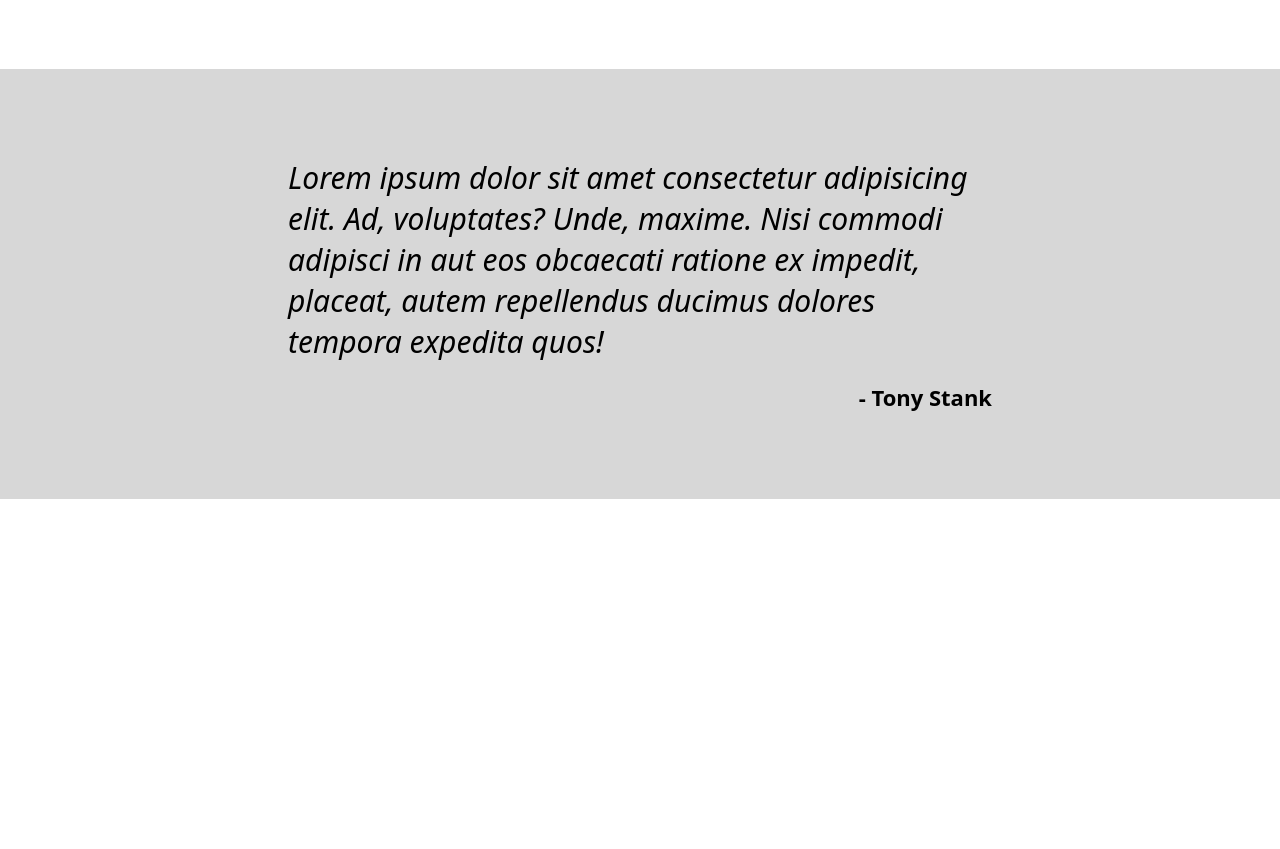
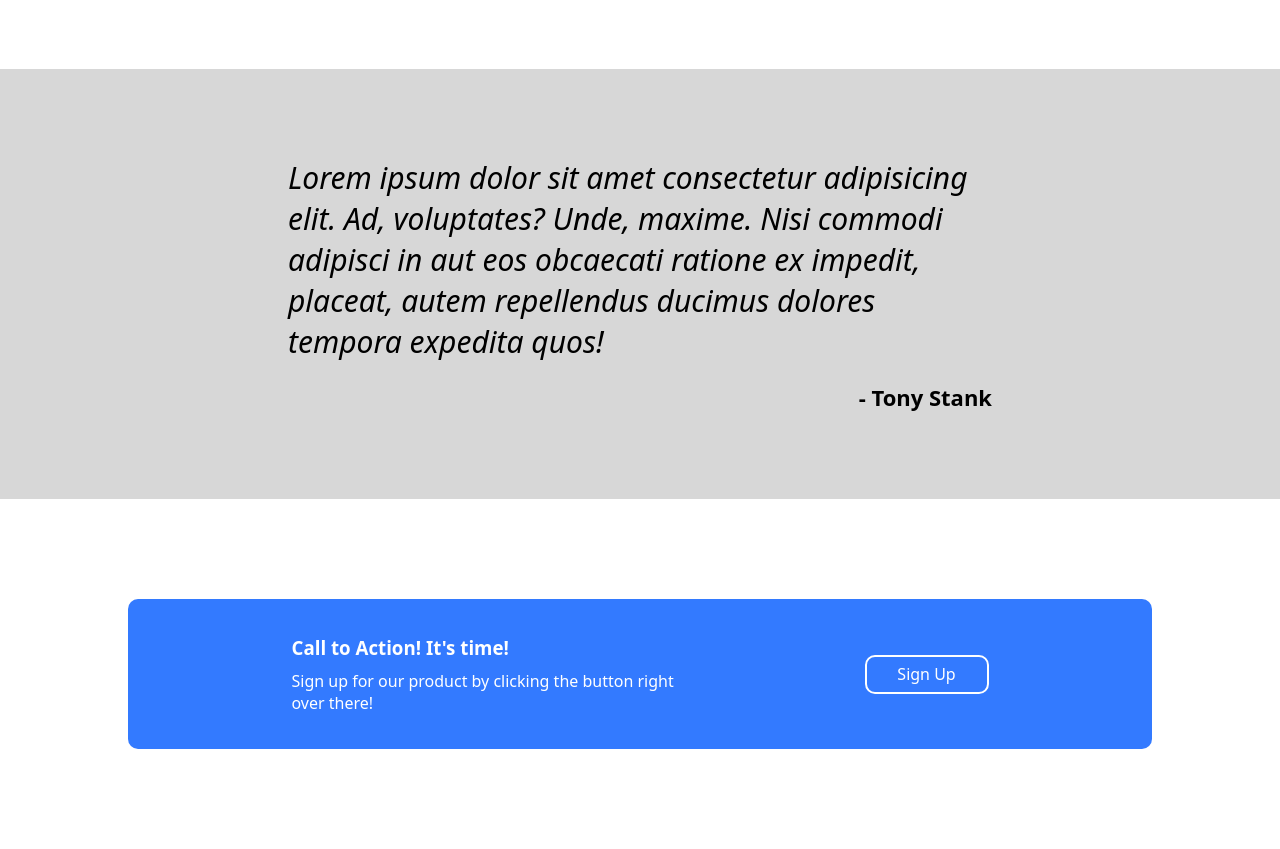
Before and after one commit to Karinkuto/O.P-Landing_Page, a plain HTML site: page index.html in a window 1280 px wide. Shown: the part 946-1795 px from the top of the page. Before the commit the page ends 1445 px from the top, so only its background shows below. Drawn offline with Linux system fonts and the light colour scheme.

Commit message:
feat(cta): add call-to-action section
- Add a 'call-to-action' section with a sign-up button to 'index.html'
- Update 'style.css' to style the new 'call-to-action' section

```diff
--- a/index.html
+++ b/index.html
@@ -65,14 +65,27 @@
 		<!-- Testimonials Section -->
 		<div class="testimonial">
 			<div class="container">
-                <i>
-                    Lorem ipsum dolor sit amet consectetur adipisicing elit. Ad, voluptates?
-                    Unde, maxime. Nisi commodi adipisci in aut eos obcaecati ratione ex
-                    impedit, placeat, autem repellendus ducimus dolores tempora expedita
-                    quos!
-                </i>
-                <h3>- Tony Stank</h3>
-            </div>
+				<i>
+					Lorem ipsum dolor sit amet consectetur adipisicing elit. Ad,
+					voluptates? Unde, maxime. Nisi commodi adipisci in aut eos obcaecati
+					ratione ex impedit, placeat, autem repellendus ducimus dolores tempora
+					expedita quos!
+				</i>
+				<h3>- Tony Stank</h3>
+			</div>
+		</div>
+
+		<!-- Call to Action Section -->
+		<div class="calltoaction">
+			<div class="container">
+				<div class="text">
+					<h3>Call to Action! It's time!</h3>
+					<p>
+						Sign up for our product by clicking the button right over there!
+					</p>
+				</div>
+				<a href="signup.html" class="signup">Sign Up</a>
+			</div>
 		</div>
 	</body>
 </html>
--- a/style.css
+++ b/style.css
@@ -70,7 +70,7 @@ nav ul {
 	justify-content: center;
 	width: 120px;
 	height: 35px;
-	background-color: rgb(71, 128, 233);
+	background-color: #337aff;
 	color: white;
 	border: none;
 	border-radius: 10px;
@@ -146,3 +146,44 @@ nav ul {
     align-self: flex-end;
     font-size: 22px;
 }
+
+.calltoaction {
+    width: 100%;
+    height: 350px;
+    display: flex;
+    justify-content: center;
+    align-items: center;
+}
+
+.calltoaction .container {
+    display: flex;
+    justify-content: space-evenly;
+    align-items: center;
+    /* gap: 50px; */
+    width: 80%;
+    height: 150px;
+    border-radius: 10px;
+    background-color: #337aff;
+}
+
+.calltoaction .container .text {
+    color: white;
+    display: flex;
+    flex-direction: column;
+    gap: 10px;
+    width: 40%;
+}
+
+.calltoaction .container a.signup {
+	display: flex;
+	align-items: center;
+	justify-content: center;
+	width: 120px;
+	height: 35px;
+	background-color: none;
+	color: white;
+	border: 2px solid white;
+	border-radius: 10px;
+	font-size: 16px;
+	text-decoration: none;
+}
```
